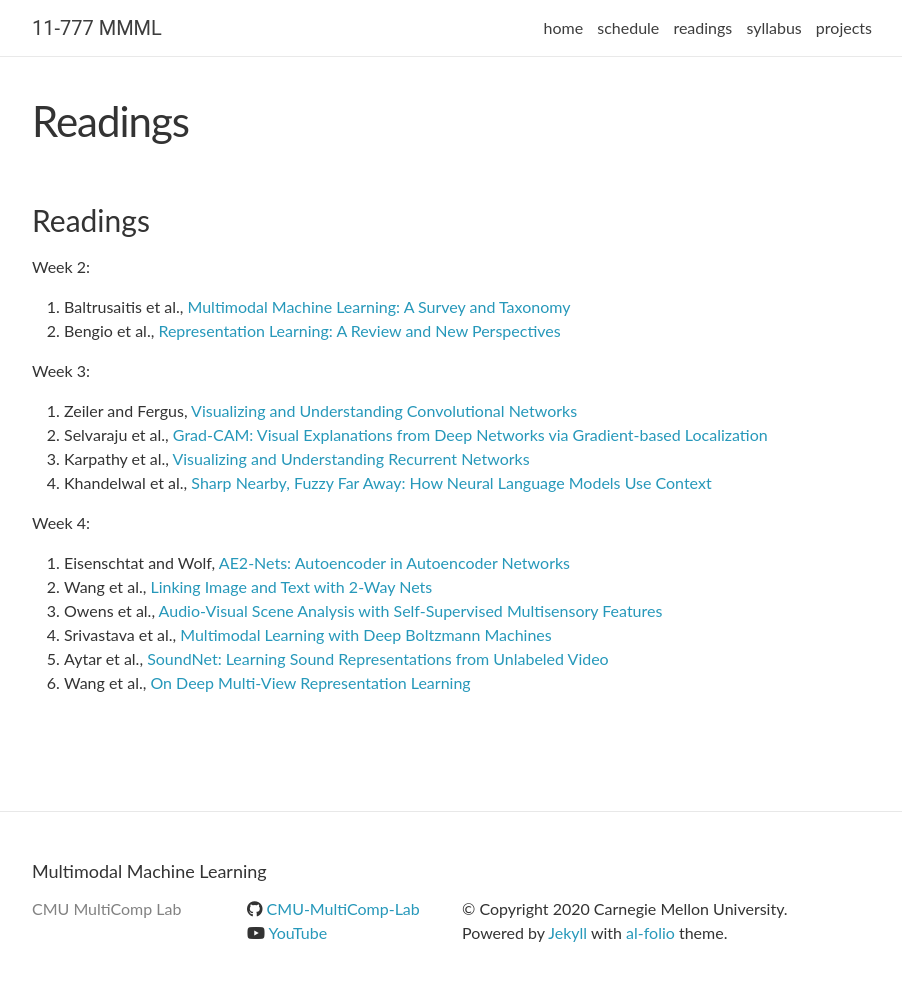
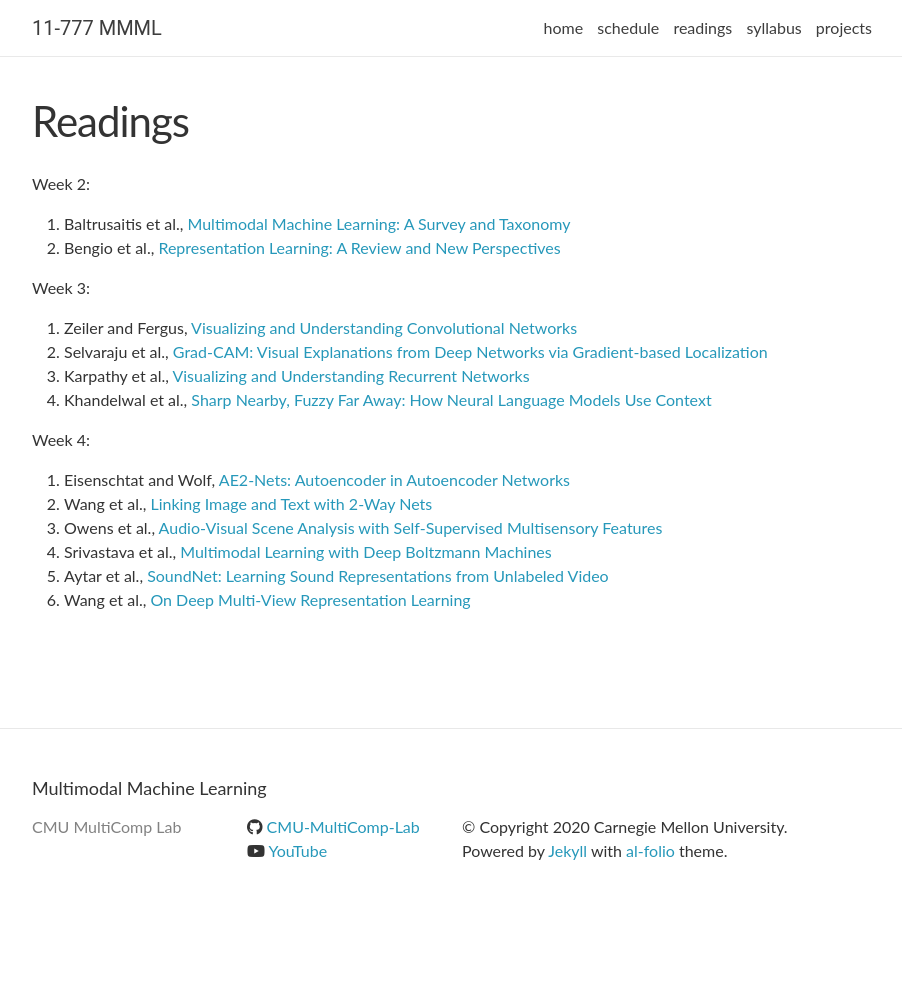
Before and after one commit to CMU-MultiComp-Lab/mmml-course, a Jekyll site: the page built from _pages/readings.md, in a window 1280 px wide and 1006 px high. Shown: the top 981 px of the window, without its empty margins (188-1090 px from the left). Built offline with Jekyll 4.4.1, drawn with Linux system fonts in a browser that asks for light colours; nearby versions of some CDN libraries; comment, search, counter and statistics services are not loaded.

Commit message:
Update readings.md

```diff
--- a/_pages/readings.md
+++ b/_pages/readings.md
@@ -3,8 +3,6 @@ layout: page
 permalink: /fall2020/readings/
 title: Readings
 ---
-
-### Readings
 
 Week 2:
 1. Baltrusaitis et al., [Multimodal Machine Learning: A Survey and Taxonomy](https://piazza.com/class_profile/get_resource/kcnr11wq24q6z7/keln1op3u2j5z1)
```
